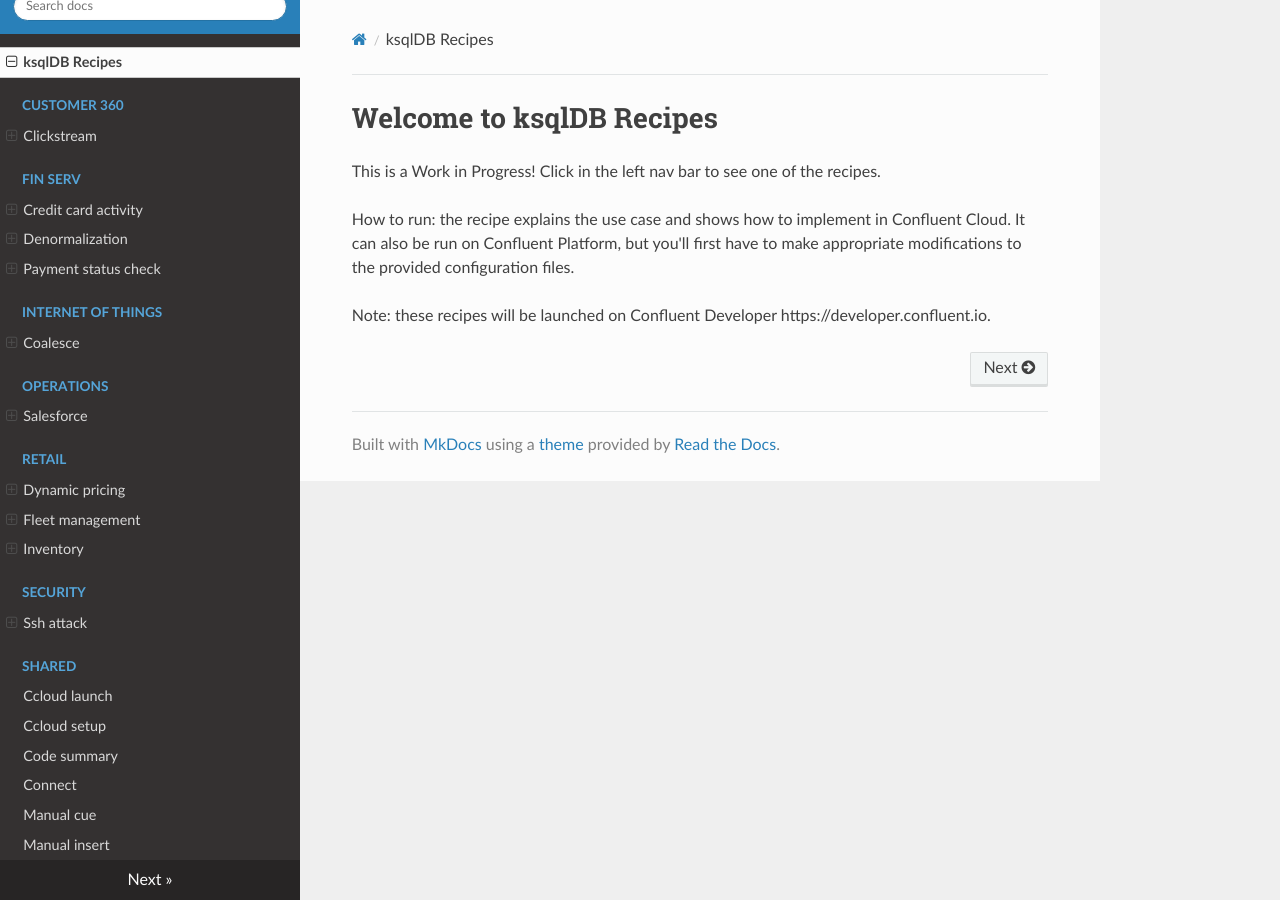
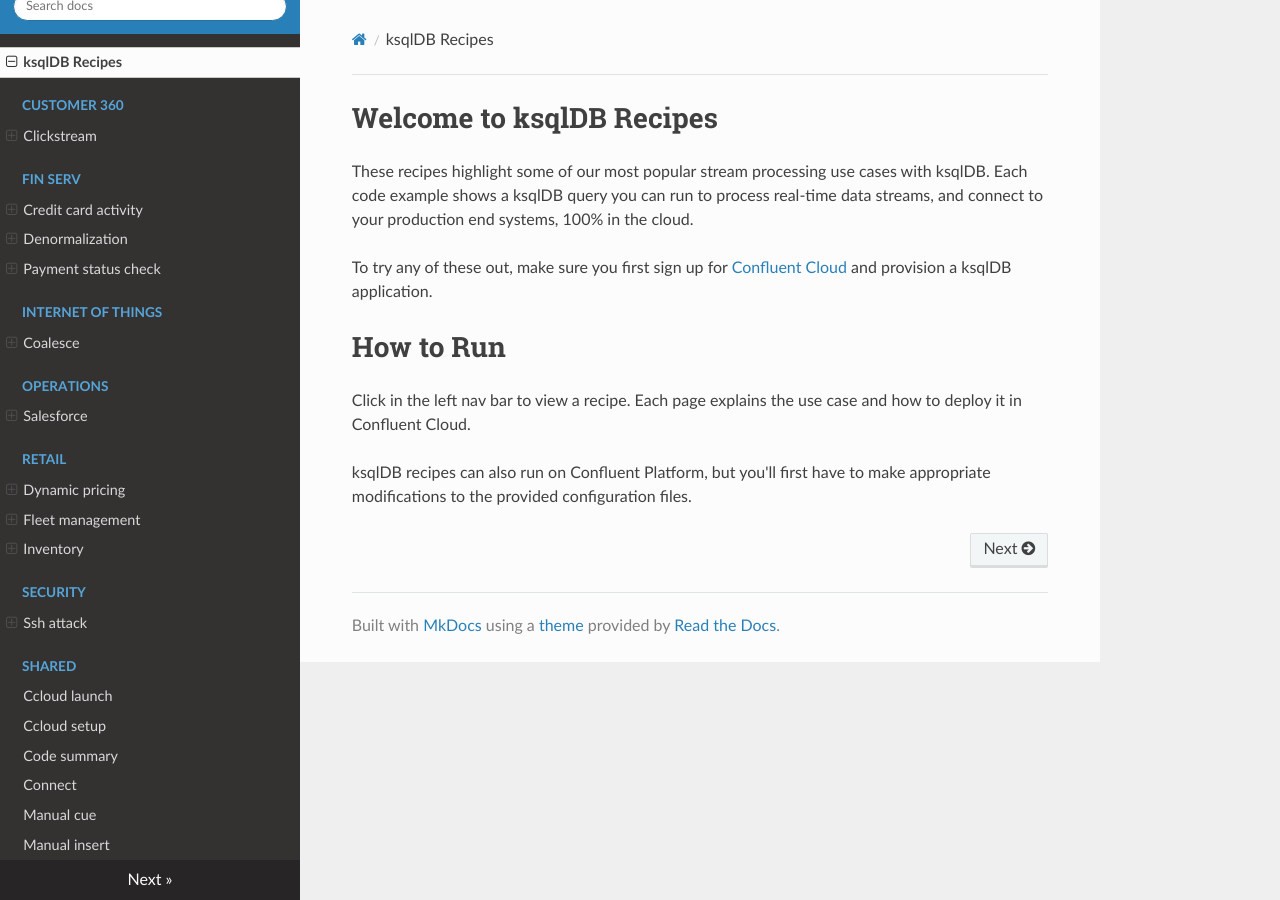
Before and after one commit to confluentinc/ksqldb-recipes, an MkDocs documentation site: the page built from docs/index.md, in a window 1280 px wide. Built offline with MkDocs 1.6.1, drawn with Linux system fonts in a browser that asks for light colours; nearby versions of some CDN libraries.

Commit message:
Update landing page

```diff
--- a/docs/index.md
+++ b/docs/index.md
@@ -1,16 +1,20 @@
 ---
 title: ksqlDB Recipes
 seo:
-  title: TBD
-  description: TBD
+  title: ksqlDB Recipes
+  description: These recipes highlight some of our most popular stream processing use cases with ksqlDB
 ---
 
 # Welcome to ksqlDB Recipes
 
-This is a Work in Progress!
-Click in the left nav bar to see one of the recipes.
+These recipes highlight some of our most popular stream processing use cases with ksqlDB.
+Each code example shows a ksqlDB query you can run to process real-time data streams, and connect to your production end systems, 100% in the cloud.
 
-How to run: the recipe explains the use case and shows how to implement in Confluent Cloud.
-It can also be run on Confluent Platform, but you'll first have to make appropriate modifications to the provided configuration files.
+To try any of these out, make sure you first sign up for [Confluent Cloud](https://www.confluent.io/confluent-cloud/tryfree) and provision a ksqlDB application.
 
-Note: these recipes will be launched on Confluent Developer https://developer.confluent.io.
+# How to Run
+
+Click in the left nav bar to view a recipe.
+Each page explains the use case and how to deploy it in Confluent Cloud.
+
+ksqlDB recipes can also run on Confluent Platform, but you'll first have to make appropriate modifications to the provided configuration files.
```
